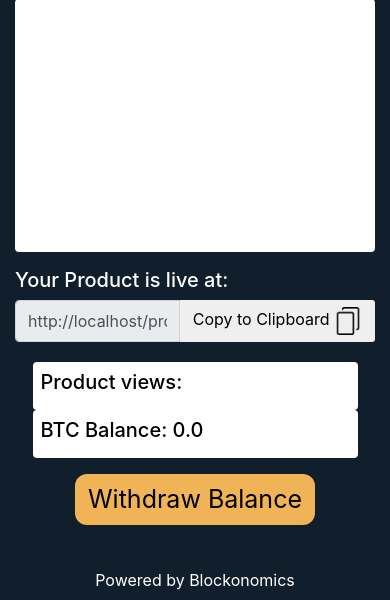
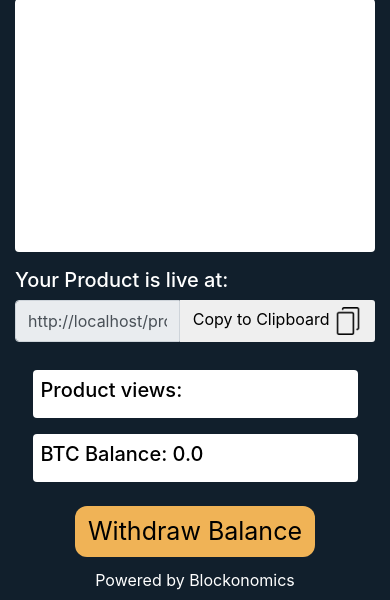
Before and after one commit to AJ-54/SatoshiBox, a Django app: a page that uses core/templates/pymnt-dash.html in a window 390 px wide. Shown: the part 361-961 px from the top of the page. Run offline with Django 3.2, Linux system fonts and the light colour scheme; tables that the repository leaves empty hold one stand-in row (values such as "Sample post"); some libraries are stand-ins or nearby versions.

Commit message:
update for responsive ui

```diff
--- a/core/templates/pymnt-dash.html
+++ b/core/templates/pymnt-dash.html
@@ -31,10 +31,10 @@
     </div>
 
     <div class="row justify-content-center mb-3">
-      <div class="col-10 col-md-5 count1 rounded mx-2 text-left p-2" >
+      <div class="col-10 col-md-5 count1 rounded m-2 text-left p-2" >
         <h5>Product views: {% get_hit_count for object %}</h5>
       </div>
-      <div class="col-10 col-md-5 count1 rounded mx-2 text-left p-2 " >
+      <div class="col-10 col-md-5 count1 rounded m-2 text-left p-2 " >
         <h5>BTC Balance: {{btc_balance}}</h5>
       </div>
       {% comment %} <div class="col-4 count1">
```
